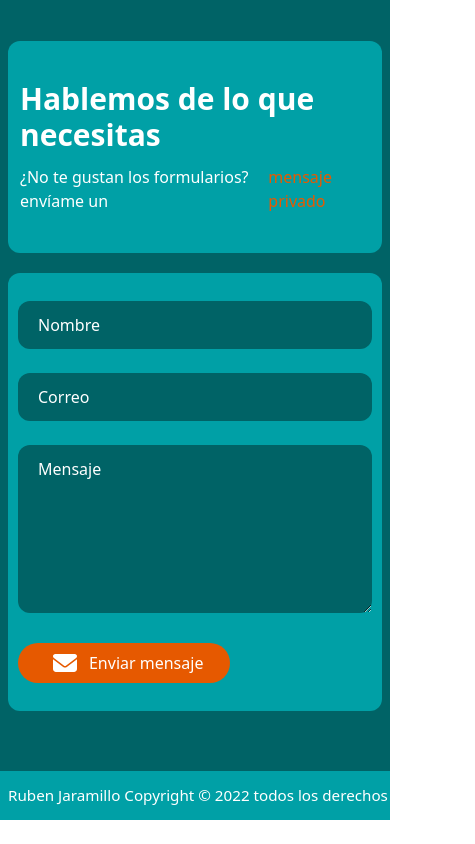
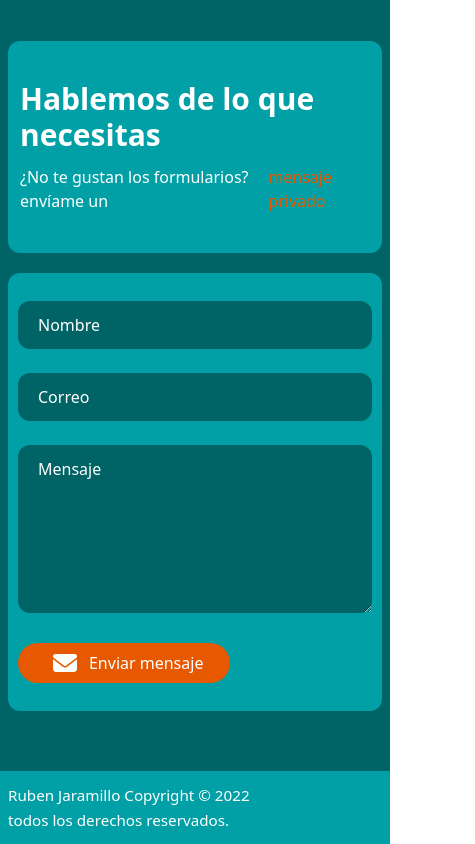
Before and after one commit to RubenJ27/Portafolio-profesional, a React (Vite) app: page / in a window 390 px wide. Shown: the part 8111-8955 px from the top of the page, 475 px wide, since content can reach past the window. Before the commit the page ends 8931 px from the top, so only its background shows below. Built offline with nearby package versions, Linux system fonts and the light colour scheme.

Commit message:
fix: :bug: Se valida el ajuste de resolucion del footer
Correccion de resolucion movil del footer

```diff
--- a/src/App.jsx
+++ b/src/App.jsx
@@ -23,7 +23,7 @@ function App() {
                         icon={faArrowUp}
                         className="text-white text-3xl"
                       />}
-    className='flex right-[20px] bottom-[15px] justify-center items-center w-[4rem] h-[4rem] rounded-full  bg-quinario-color-complement' />
+    className='flex justify-center items-center w-[4rem] h-[4rem] rounded-full  bg-quinario-color-complement' />
     <Navbar />
     <HomePage />
     <ProfilePage />
--- a/src/components/Footer.jsx
+++ b/src/components/Footer.jsx
@@ -7,7 +7,7 @@ export default function Footer() {
         <div className="container md:container flex flex-row items-center justify-center">
           <div className="w-full relative flex justify-between lg:w-auto lg:static lg:block lg:justify-start">
             <div className="flex w-full"> <p
-              className="tall:text-[1.8vh] text-[2.7vh] sm:text-sm md:text-sm lg:text-2xl font-light leading-relaxed whitespace-nowrap text-white items-center"
+              className="tall:text-[1.8vh] text-[2.7vh] sm:text-sm md:text-sm lg:text-2xl font-light leading-relaxed sm:whitespace-nowrap text-white items-center"
             >Ruben Jaramillo Copyright © 2022 todos los derechos reservados.
             </p></div>
 
```
